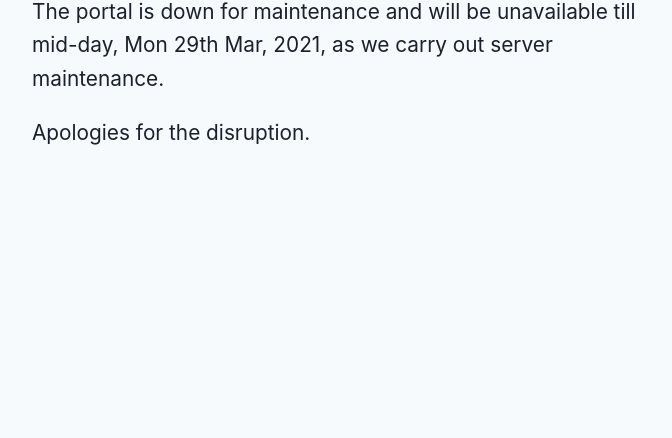
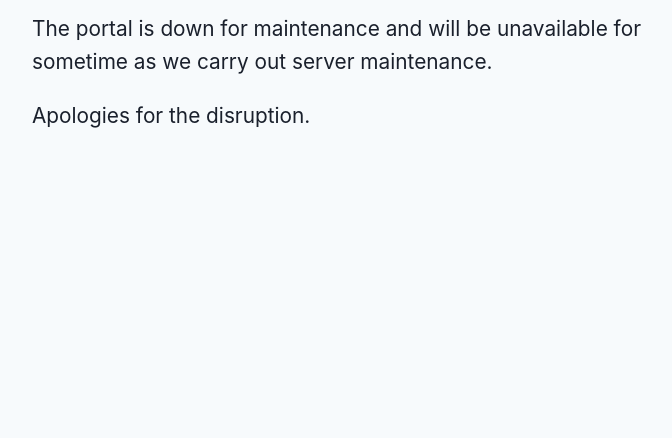
Before and after one commit to biodiv-platform/biodiv-maintenance, a website: page index.html in a window 1280 px wide. Shown: the part 362-800 px from the top of the page, without its empty margins (290-962 px from the left). Drawn offline with Linux system fonts and the light colour scheme.

Commit message:
maintenance task jan-22-2023

```diff
--- a/index.html
+++ b/index.html
@@ -36,8 +36,7 @@
       <div class="content">
         <h1>📣 Scheduled Maintenance</h1>
         <p>
-          The portal is down for maintenance and will be unavailable till
-          mid-day, Mon 29th Mar, 2021, as we carry out server maintenance.
+          The portal is down for maintenance and will be unavailable for sometime as we carry out server maintenance.
         </p>
         <p>Apologies for the disruption.</p>
       </div>
```
